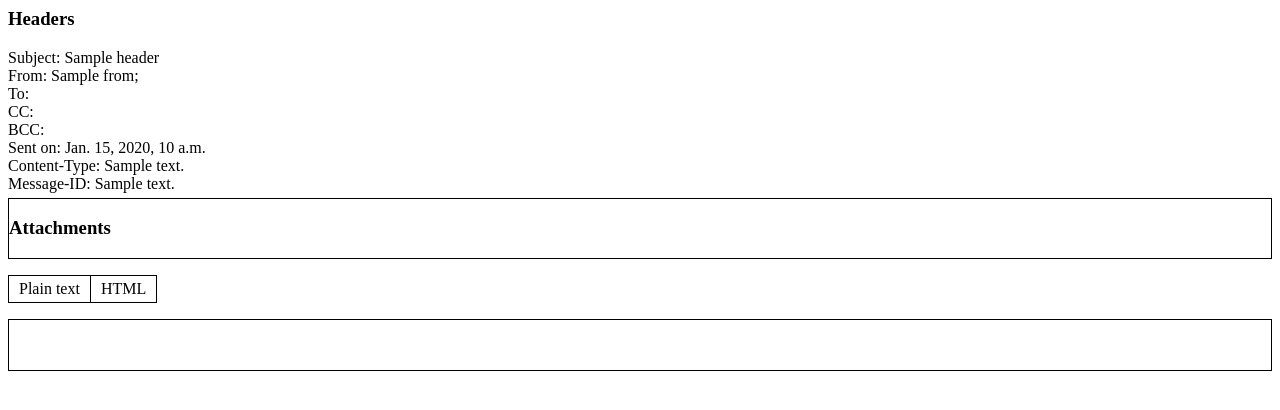
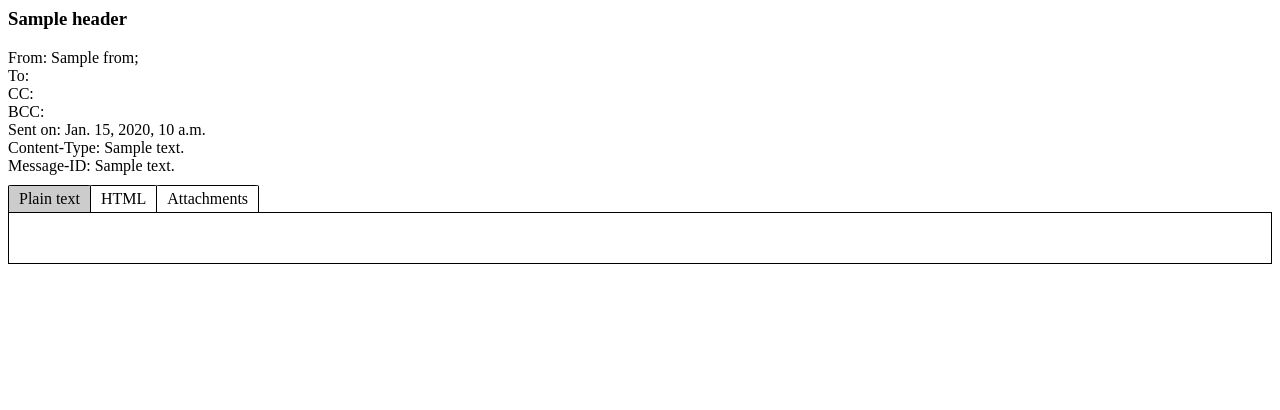
Before and after one commit to jmichalicek/django-mail-viewer, a Django app: template django_mail_viewer/templates/mail_viewer/email_detail.html in a window 1280 px wide. Shown: the top 410 px of the page. Run offline with Django 3.2, Linux system fonts and the light colour scheme; the template is opened without the code that fills it: most values are stand-ins (such as "Sample title", 1, 10 or a date in 2020).

Commit message:
handle email attachments

```diff
--- a/django_mail_viewer/templates/mail_viewer/email_detail.html
+++ b/django_mail_viewer/templates/mail_viewer/email_detail.html
@@ -7,17 +7,15 @@
 			border: 1px solid black;
 			margin: 5px 0;
 		}
-		.email__body--text {
+		.email__body--text, .email__body--html, .email__attachments {
 			border: 1px solid black;
-			margin: 10px auto;
+			margin: 0 auto;
 		}
-		.email__body--html {
-			border: 1px solid black;
-		}
-
 		.tabs {
 			list-style: none;
 			padding: 0;
+			margin: 10px 0 0;
+			border-bottom: none;
 		}
 
 		.tabs li { display: inline; }
@@ -32,8 +30,13 @@
 			background: white;
 			text-decoration: none;
 			border: 1px solid black;
+			border-bottom: none;
+			border-radius: 5% 5% 0 0;
 		}
-		.tabs li a:hover { background: #ccc; }
+		.tabs.active {
+			background: #ccc;
+		}
+		.tabs li a:hover, .tabs li a.active { background: #ccc; }
 		.tabs::after {
 			content:"";
 			display:table;
@@ -44,8 +47,7 @@
 <body>
 	<div>
 		<div class="header_info">
-			<h3>Headers</h3>
-			Subject: {{ headers.subject }}<br>
+			<h3>{{ headers.subject }}</h3>
 			From: {{ headers.from }};<br>
 			To: {% for email in  message.recipients %}{{ email }};{% endfor %}<br>
 			CC: {% for email in message.cc %}{{ email }};{% endfor %}<br>
@@ -54,15 +56,11 @@
 			Content-Type: {% header_from_dict headers 'Content-Type' %}<br>
 			Message-ID: {% header_from_dict headers 'Message-ID' %}<br>
 		</div>
-    <div class="email__attachments">
-			<h3>Attachments</h3>
-      {{ message.attachments }}
-    </div>
-
 		<div class="email__body">
 			<ul class="tabs">
-				<li><a href="#" class="tab" data-target=".email__body--text">Plain text</a></li>
+				<li><a href="#" class="tab active" data-target=".email__body--text">Plain text</a></li>
 				<li><a href="#" class="tab" data-target=".email__body--html">HTML</a></li>
+				<li><a href="#" class="tab" data-target=".email__attachments">Attachments</a></li>
 			</ul>
 			<div class="tabs__panes">
 				<div class="email__body--text">
@@ -75,6 +73,15 @@
 						{{ message.alternatives.0.0|safe }}
 					{% endif %}
 				</div>
+				<div class="email__attachments">
+					{% for attachment in attachments %}
+
+					file: <a href="{% url 'mail_viewer_attachment' message_id=lookup_id attachment=forloop.counter0 %}">{{ attachment.0 }}</a><br>
+					content-type: {{ attachment.2 }}<br>
+					{% empty %}
+						<p>No attachments</p>
+					{% endfor %}
+				</div>
 			</div>
 		</div>
 	</div>
@@ -85,10 +92,14 @@
 			for(var i=0; i<tabs.length; i++) {
 				tabs[i].onclick = function (e) {
 					var target = document.querySelector(e.currentTarget.dataset.target);
+					for(var x=0; x<tabs.length; x++) {
+						tabs[x].classList.remove('active');
+					}
 					for(var x=0; x<tabPanes.length; x++) {
 						tabPanes[x].style.display = "none";
 					}
 					target.style.display = "block";
+					e.currentTarget.classList.add('active');
 				};
 			}
 
--- a/django_mail_viewer/urls.py
+++ b/django_mail_viewer/urls.py
@@ -4,6 +4,8 @@ from django.conf.urls import url
 from . import views
 
 urlpatterns = [
+    url(r'message/(?P<message_id>.+)/attachment/(?P<attachment>.+)/',
+        views.EmailAttachmentDownloadView.as_view(), name="mail_viewer_attachment"),
     url(r'message/(?P<message_id>.+)/', views.EmailDetailView.as_view(), name='mail_viewer_detail'),
     url(r'', views.EmailListView.as_view(), name='mail_viewer_list'),
     ]
```
Also changed, not shown: django_mail_viewer/views.py (+33 -3 lines).
